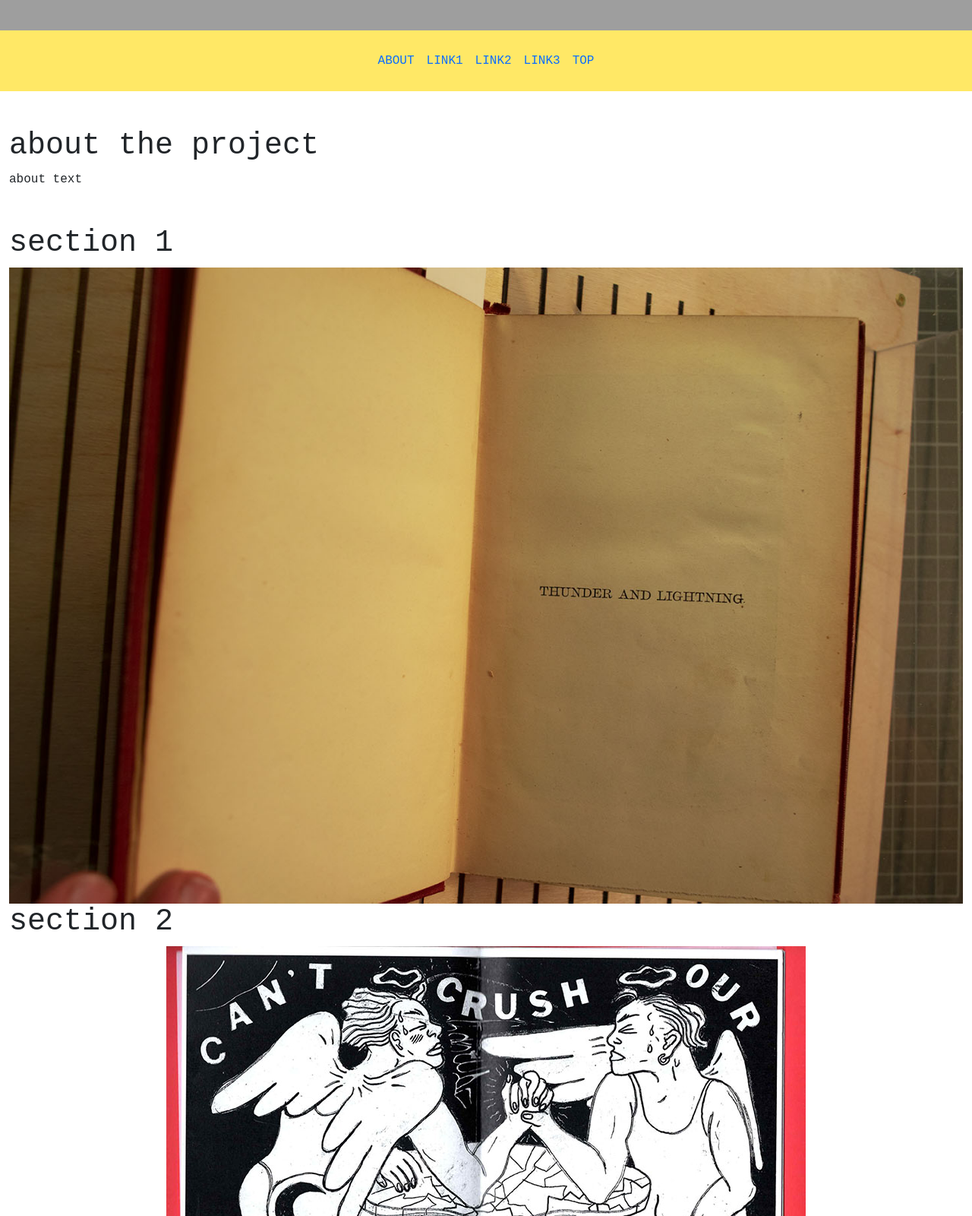
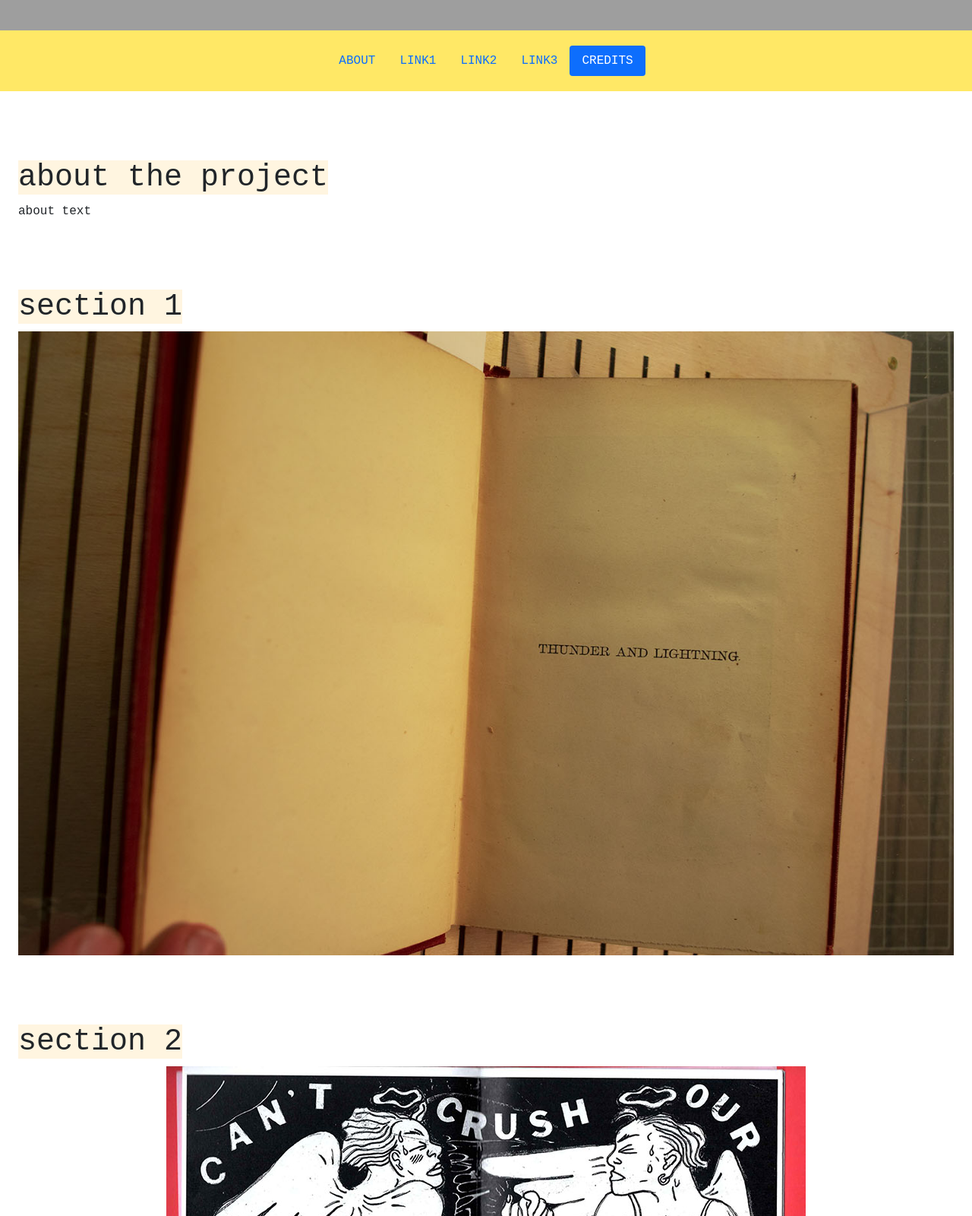
Before and after one commit to katehao/katehao.github.io, a website: page index.html in a window 1280 px wide. Shown: the part 680-2280 px from the top of the page at 76% size. Drawn offline with nearby package versions, Linux system fonts and the light colour scheme; grey boxes are pictures that could not be loaded.

Commit message:
added scroll padding

```diff
--- a/index.html
+++ b/index.html
@@ -27,32 +27,40 @@
         mix-blend-mode: screen;
       }
 
+      .titleLink, .titleLink:hover {
+        text-decoration: none;
+        color: inherit;
+      }
+
       .navbar {
         min-height: 10vh;
       }
-
-      #scrollspyContainer { position: relative; }
 
       .sectionHeader {
         position: sticky;
         top: 10vh;
       }
 
+      .scrollSection {
+
+      }
     </style>
   </head>
 
-  <body>
+  <body data-bs-spy="scroll" data-bs-target="scrollspyNav" data-bs-offset="80" tabindex="0">
 
     <div class="container-fluid titleBanner">
       <div class="container titleText">
+        <a class="titleLink" href="#">
           <span class="display-1 bg-header">[title]</span>
           <span class="display-3 text-header">[subtitle]</span>
+        </a>
       </div>
     </div>
 
     <div id="scrollspyNav" class="container-fluid sticky-top px-0">
       <nav class="navbar navbar-expand-sm bg-navbg">
-        <ul class="navbar-nav mx-auto">
+        <ul class="nav nav-pills mx-auto">
           <li class="navbar-item">
             <a class="nav-link" href="#about">ABOUT</a>
           </li>
@@ -66,34 +74,45 @@
             <a class="nav-link" href="#section3">LINK3</a>
           </li>
           <li class="navbar-item">
-            <a class="nav-link" href="#">TOP</a>
+            <a class="nav-link" href="#credits">CREDITS</a>
           </li>
         </ul>
       </nav>
     </div>
 
-
-    <div id="about" class="container-fluid py-5">
-      <h1 class="sectionHeader">about the project</h1>
+    <div id="wrapper" class="container-fluid">
+      <div id="about" class="container-fluid scrollSection">
+        <h1 class="sectionHeader"><span class="bg-header">about the project</span></h1>
         about text
       </div>
 
-    <div id="section1" class="container-fluid">
-      <h1 id="section1" class="sectionHeader">section 1</h1>
+      <div id="section1" class="container-fluid scrollSection">
+        <h1 class="sectionHeader"><span class="bg-header">section 1</span></h1>
         <img src="PPL-image.jpg" class="img-fluid mx-auto d-block">
       </div>
 
-    <div id="section2" class="container-fluid">
-      <h1 id="section2" class="sectionHeader">section 2</h1>
+      <div id="section2" class="container-fluid scrollSection">
+        <h1 class="sectionHeader"><span class="bg-header">section 2</span></h1>
         <img src="QAW-image.jpg" class="img-fluid mx-auto d-block">
       </div>
 
-    <div id="section3" class="container-fluid">
-      <h1 id="section3" class="sectionHeader">section 3</h1>
+      <div id="section3" class="container-fluid scrollSection">
+        <h1 class="sectionHeader"><span class="bg-header">section 3</span></h1>
         <img src="PPL-image.jpg" class="img-fluid mx-auto d-block">
+      </div>
+
+      <div id="credits" class="container-fluid scrollSection">
+        <h1 class="bg-light sectionHeader"><span class="bg-header">credits</span></h1>
+        credits text
   </div>
 
 
     <script src="https://cdn.jsdelivr.net/npm/bootstrap@5.1.3/dist/js/bootstrap.bundle.min.js" integrity="sha384-ka7Sk0Gln4gmtz2MlQnikT1wXgYsOg+OMhuP+IlRH9sENBO0LRn5q+8nbTov4+1p" crossorigin="anonymous"></script>
+    <script src="https://ajax.googleapis.com/ajax/libs/jquery/3.6.0/jquery.min.js"></script>
+    <script>
+      var scrollOffset = $('#scrollspyNav').height();
+      console.log(scrollOffset);
+      $('.scrollSection').css({paddingTop: scrollOffset + 10 + 'px'});
+    </script>
   </body>
 </html>
```
Lines whose indentation alone changed are shown as unchanged.
